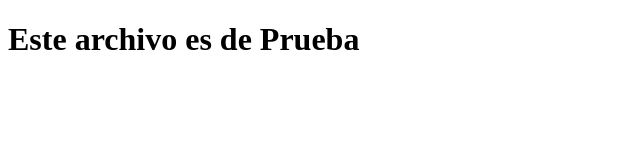
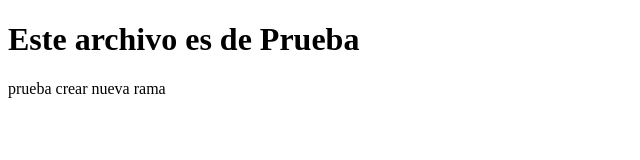
Before and after one commit to JonathanRios91/portafolio, a plain HTML site: page prueba.html in a window 1280 px wide. Shown: the whole page, without its empty margins (0-640 px from the left). Drawn offline with Linux system fonts and the light colour scheme.

Commit message:
actuliza parrafo

```diff
--- a/prueba.html
+++ b/prueba.html
@@ -7,5 +7,6 @@
 </head>
 <body>
     <h1>Este archivo es de Prueba</h1>
+    <p>prueba crear nueva rama</p>
 </body>
 </html>
```
